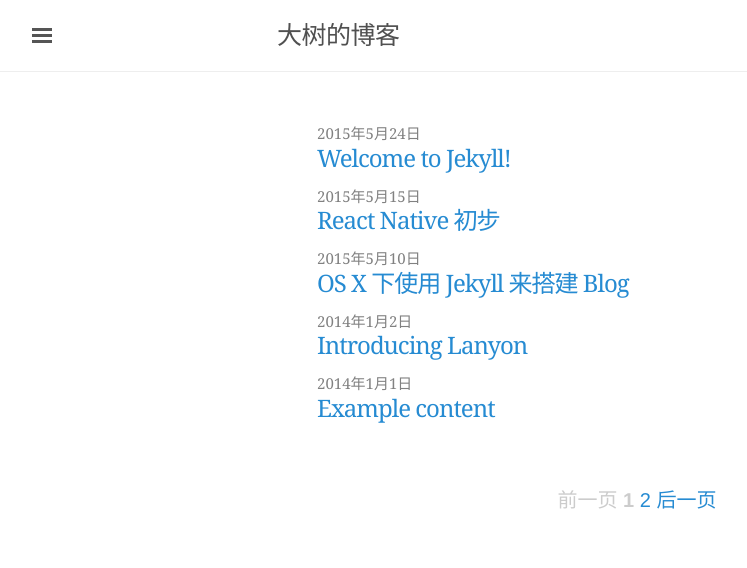
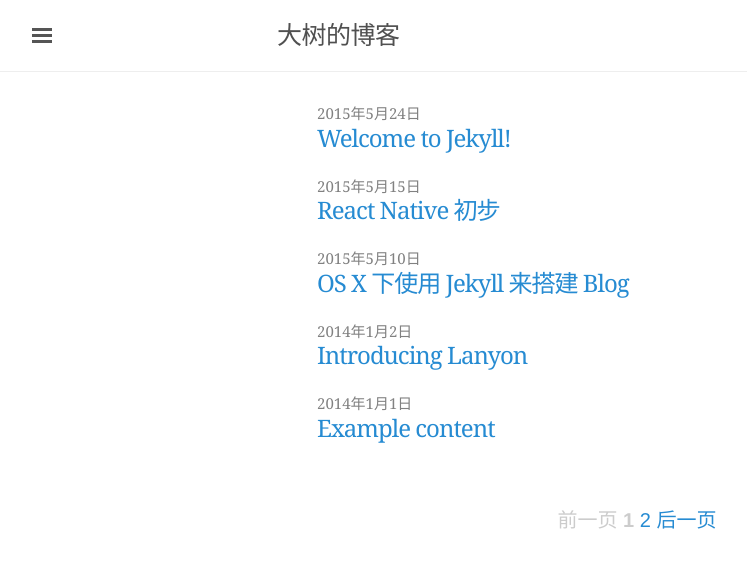
Before and after one commit to 0000-bigtree/0000-bigtree.github.io, a Jekyll site: the page built from index.html, in a window 1280 px wide. Shown: the top 568 px of the page, without its empty margins (3-750 px from the left). Built offline with Jekyll 4.4.1, drawn with Linux system fonts in a browser that asks for light colours; the list of posts is cut into pages by our own code.

Commit message:
修改文章列表的CSS样式

```diff
--- a/public/css/lanyon.css
+++ b/public/css/lanyon.css
@@ -96,7 +96,7 @@ h1, h2, h3, h4, h5, h6 {
 .masthead {
   padding-top:    1rem;
   padding-bottom: 1rem;
-  margin-bottom: 3rem;
+  margin-bottom: 2rem;
   border-bottom: 1px solid #eee;
 }
 .masthead-title {
@@ -357,7 +357,7 @@ a.sidebar-nav-item:focus {
 }
 
 .posts { list-style-type: none; }
-.posts li { margin-bottom: 1rem; }
+.posts li { margin-bottom: 1.5rem; }
 
 .posts .post-link {
   font-size: 24px;
```
